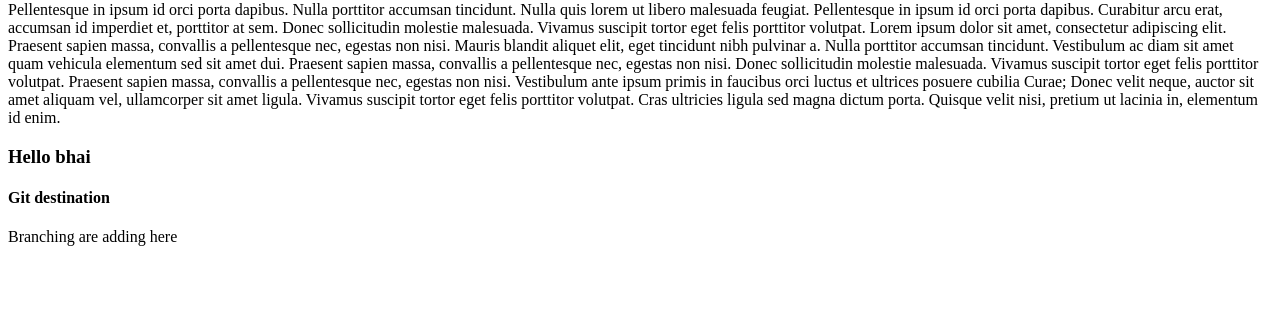
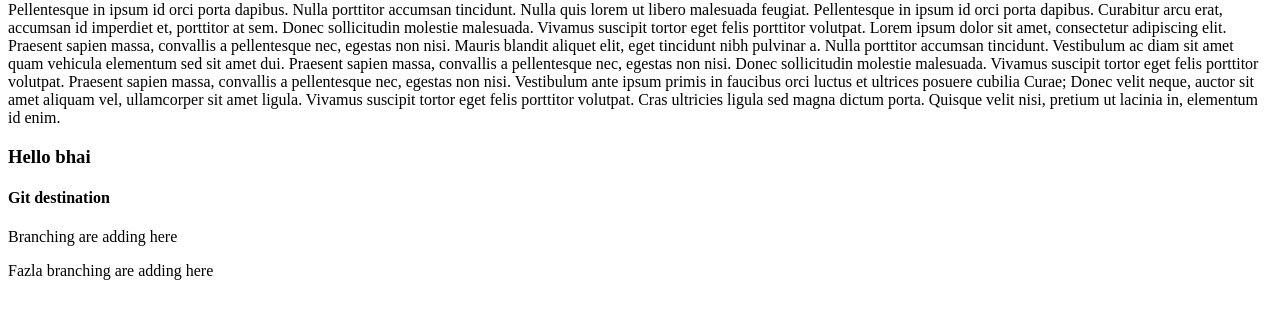
Before and after one commit to fazlarabbi07/change-destination, a plain HTML site: page index.html in a window 1280 px wide. Shown: the part 79-398 px from the top of the page. Drawn offline with Linux system fonts and the light colour scheme.

Commit message:
fazla branch added here

```diff
--- a/index.html
+++ b/index.html
@@ -12,5 +12,6 @@
     <h3>Hello bhai</h3>
     <h4>Git destination</h4>
     <p>Branching are adding here</p>
+    <p>Fazla branching are adding here</p>
 </body>
 </html>
```
